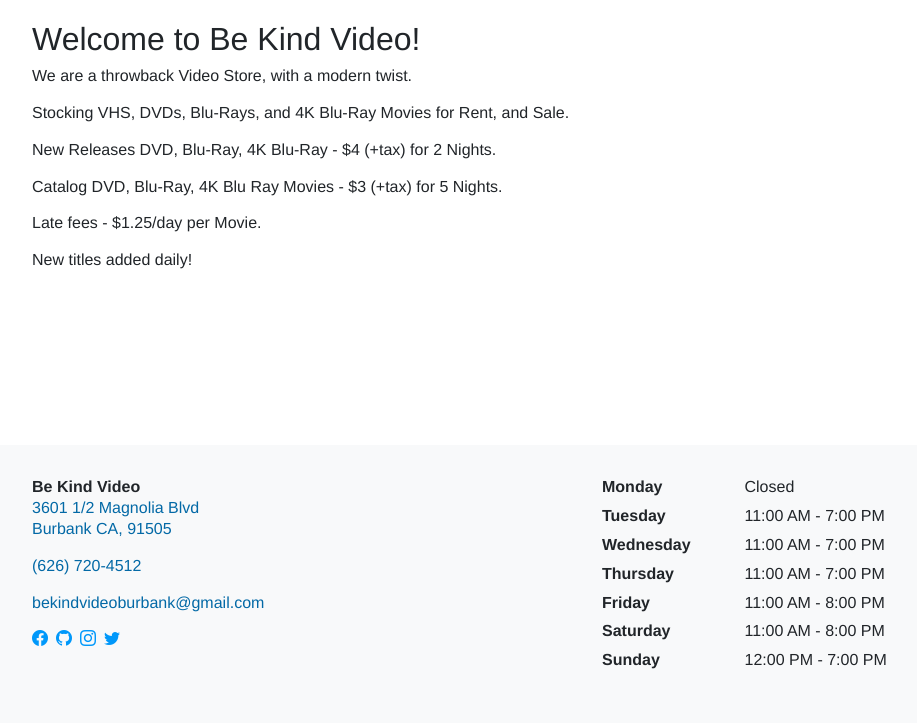
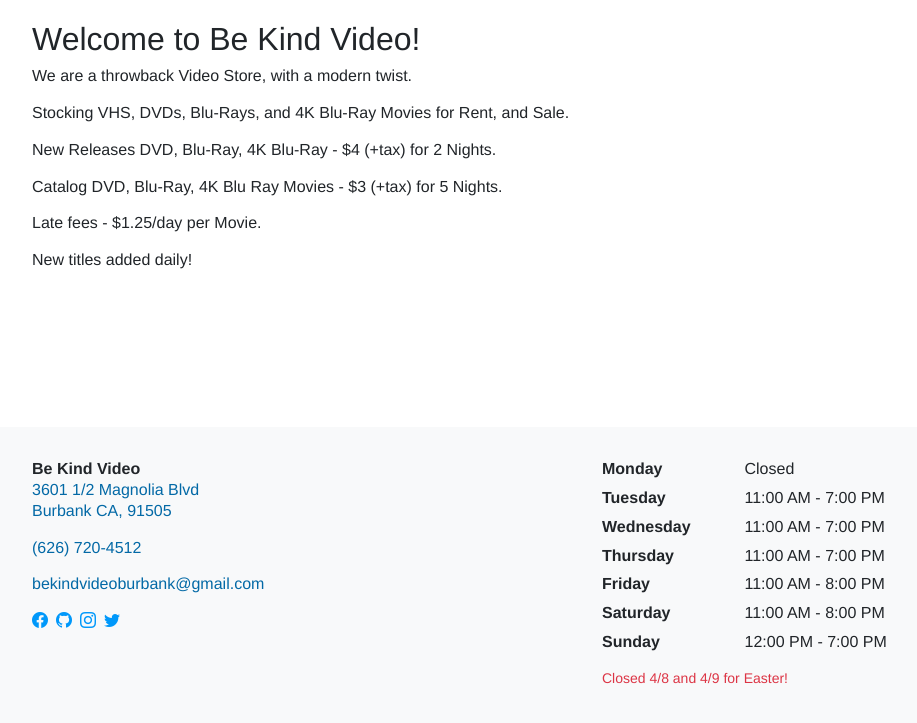
Before and after one commit to arenoir/be-kind-video, a Jekyll site: the page built from index.markdown, in a window 1280 px wide, cut to the strip 157-880 px from the top of the page. Shown: the whole strip, without its empty margins (50-967 px from the left). Built offline with Jekyll 4.4.1, drawn with Linux system fonts in a browser that asks for light colours.

Commit message:
Update hours.yml
Added Easter Closing.

```diff
--- a/_data/hours.yml
+++ b/_data/hours.yml
@@ -15,4 +15,4 @@
     description: '11:00 AM - 8:00 PM'
   - name: Sunday
     description: '12:00 PM - 7:00 PM'
-note:
+note: Closed 4/8 and 4/9 for Easter!
```
